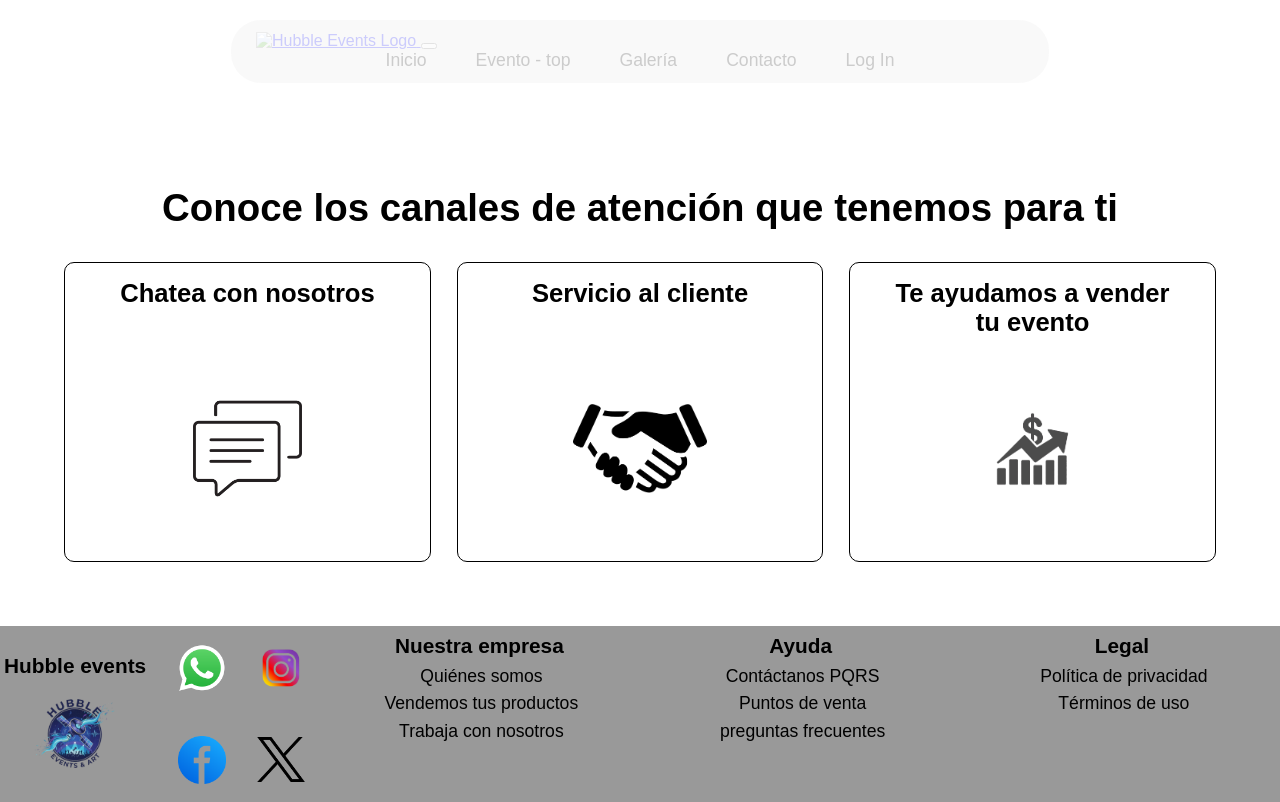
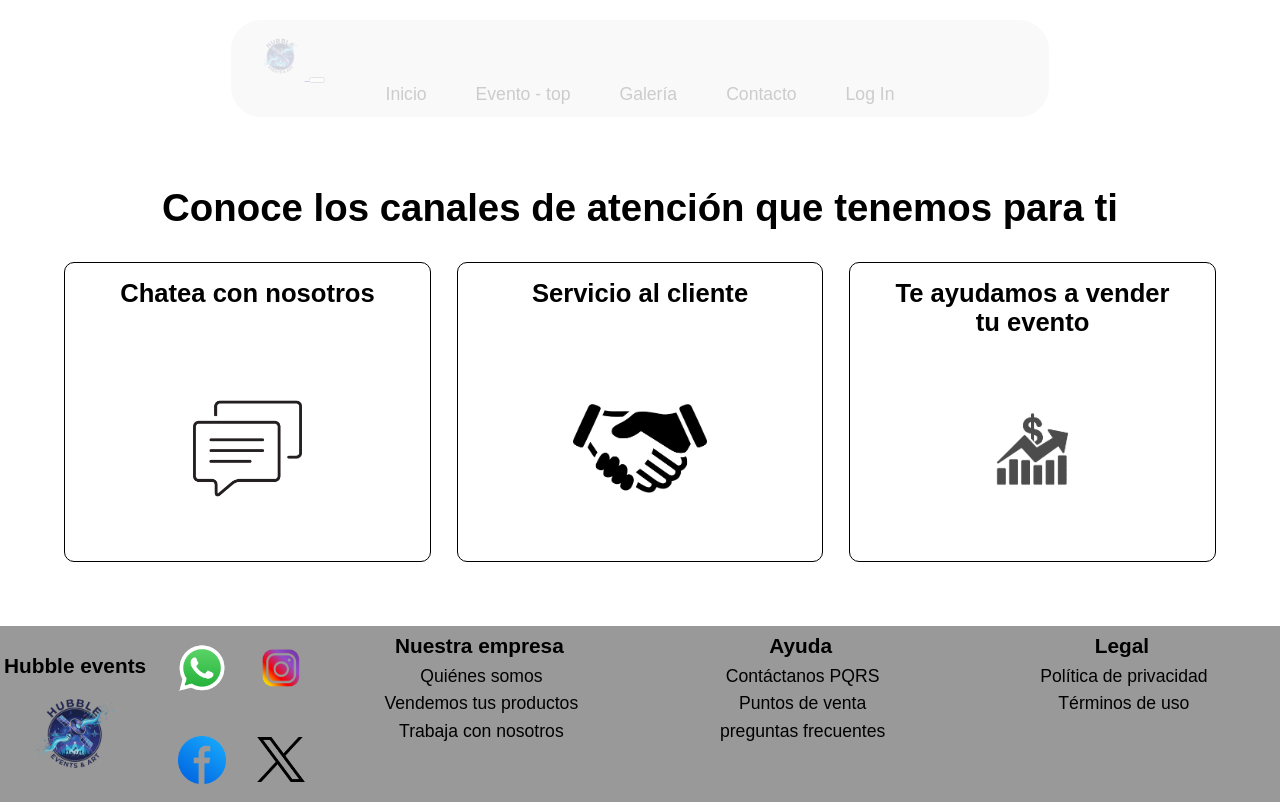
Before and after one commit to Hubble-Riiwii/proyecto-eventos-hubble, a plain HTML site: page contacto/contacto.html in a window 1280 px wide. Drawn offline with Linux system fonts and the light colour scheme.

Commit message:
ajuste del logo en contacto-page

```diff
--- a/contacto/contacto.html
+++ b/contacto/contacto.html
@@ -14,7 +14,7 @@
     <nav class="custom-navbar navbar navbar-expand-lg navbar-light">
         <div class="container-fluid">
             <a class="navbar-brand" href="#">
-                <img src="./assets/hubble-perfil.png" alt="Hubble Events Logo" class="navbar-logo">
+                <img src="../assets/hubble-perfil.png" alt="Hubble Events Logo" class="navbar-logo">
             </a>
 
             <button class="navbar-toggler" type="button" data-bs-toggle="collapse" data-bs-target="#navbarNav"
```
